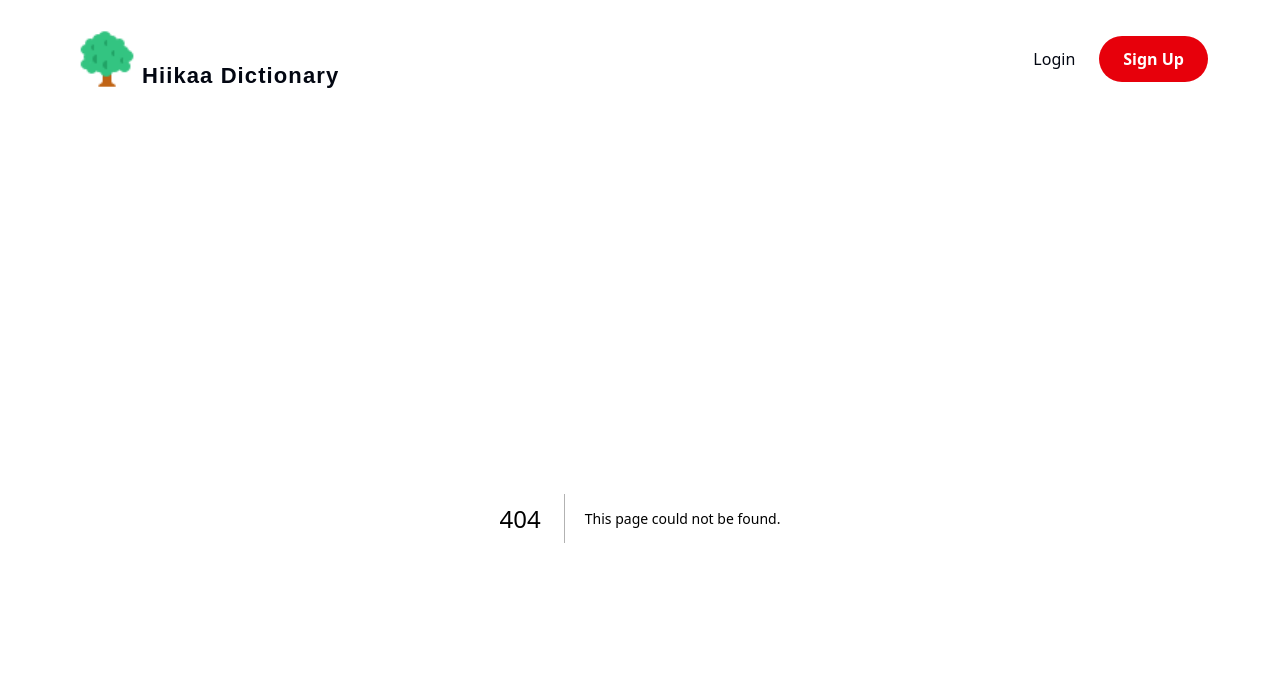
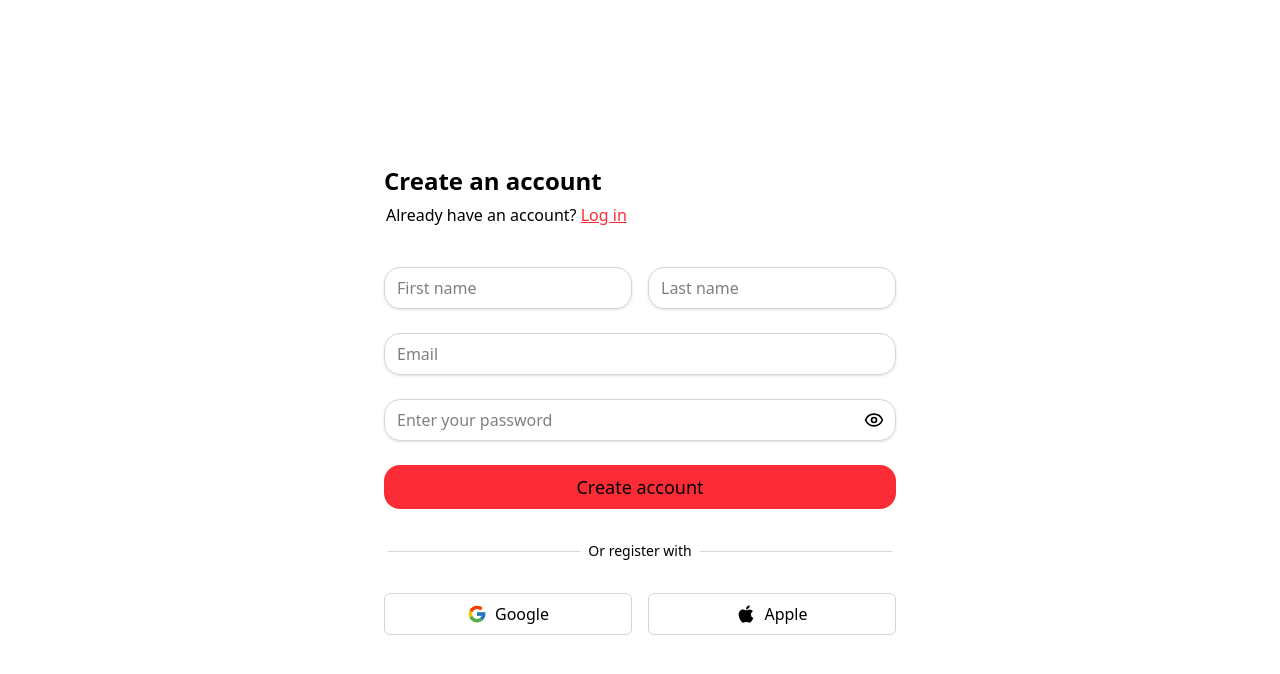
Before and after one commit to rawera-daniel/hiikaa-dictionary, a Next.js app: page /signup in a window 1280 px wide. Before the commit this address had no page. Shown: the top 674 px of the page. Built offline with nearby package versions, Linux system fonts and the light colour scheme; a web font is replaced by a local one.

Commit message:
feat: build a signup page

```diff
--- a/app/_components/HeaderWrapper.js
+++ b/app/_components/HeaderWrapper.js
@@ -8,6 +8,7 @@ export default function HeaderWrapper() {
 
   if (
     pathname === "/login" ||
+    pathname === "/signup" ||
     pathname === "/dashboard" ||
     pathname === "/dashboard/profile" ||
     pathname === "/dashboard/add-word"
--- /dev/null
+++ b/app/_components/SignUp.js
@@ -0,0 +1,109 @@
+"use client";
+
+import { Eye, EyeOff } from "lucide-react";
+import Link from "next/link";
+import { useState } from "react";
+import { FaApple } from "react-icons/fa";
+import { FcGoogle } from "react-icons/fc";
+
+export default function SignUp() {
+  const [showPassword, setShowPassword] = useState(false);
+
+  const togglePasswordVisibility = () => {
+    setShowPassword(!showPassword);
+  };
+
+  return (
+    <div className="min-h-screen flex items-center justify-center">
+      <div className="w-full max-w-lg">
+        <h1 className="text-2xl font-bold text-black mb-1.5">
+          Create an account
+        </h1>
+        <p className="text-base mb-8 pl-0.5">
+          Already have an account?{" "}
+          <Link
+            href="/login"
+            className="text-red-500 underline decoration-red-500"
+          >
+            Log in
+          </Link>
+        </p>
+
+        <div className="space-y-6">
+          <div className="grid grid-cols-2 gap-4">
+            <div>
+              <input
+                placeholder="First name"
+                className="mt-2 block w-full px-3 py-2 border border-gray-300 rounded-2xl shadow-sm focus:outline-none focus:ring-red-500 focus:border-red-500"
+                required
+              />
+            </div>
+            <div>
+              <input
+                placeholder="Last name"
+                className="mt-2 block w-full px-3 py-2 border border-gray-300 rounded-2xl shadow-sm focus:outline-none focus:ring-red-500 focus:border-red-500"
+                required
+              />
+            </div>
+          </div>
+
+          <div>
+            <input
+              type="email"
+              placeholder="Email"
+              className="mt-2 block w-full px-3 py-2 border border-gray-300 rounded-2xl shadow-sm focus:outline-none focus:ring-red-500 focus:border-red-500"
+              required
+            />
+          </div>
+
+          <div className="relative">
+            <input
+              type={showPassword ? "text" : "password"}
+              placeholder="Enter your password"
+              className="mt-2 block w-full px-3 py-2 border border-gray-300 rounded-2xl shadow-sm focus:outline-none focus:ring-red-500 focus:border-red-500"
+              required
+            />
+            <button
+              type="button"
+              className="absolute inset-y-0 right-0 pr-3 flex items-center"
+              onClick={togglePasswordVisibility}
+            >
+              {showPassword ? (
+                <EyeOff className="h-5 w-5 text-black" />
+              ) : (
+                <Eye className="h-5 w-5 text-black" />
+              )}
+            </button>
+          </div>
+
+          <Link
+            href="/login"
+            className="w-full block text-center bg-red-500 font-medium text-lg py-2 px-4 cursor-pointer rounded-2xl hover:bg-red-600 focus:outline-none focus:ring-2 focus:ring-red-500 focus:ring-offset-2 mt-4"
+          >
+            Create account
+          </Link>
+
+          <div className="relative mt-8 mb-8">
+            <div className="absolute inset-1 flex items-center">
+              <span className="w-full border-t border-gray-300"></span>
+            </div>
+            <div className="relative flex justify-center text-sm">
+              <span className="px-2 bg-white text-black">Or register with</span>
+            </div>
+          </div>
+
+          <div className="grid grid-cols-2 gap-4">
+            <button className="flex items-center justify-center font-medium space-x-2 border border-gray-300 py-2 rounded-md cursor-pointer hover:bg-gray-100">
+              <FcGoogle className="h-5 w-5" />
+              <span>Google</span>
+            </button>
+            <button className="flex items-center justify-center font-medium space-x-2 border border-gray-300  py-2 rounded-md cursor-pointer hover:bg-gray-100">
+              <FaApple className="h-5 w-5" />
+              <span>Apple</span>
+            </button>
+          </div>
+        </div>
+      </div>
+    </div>
+  );
+}
--- a/app/login/page.js
+++ b/app/login/page.js
@@ -14,7 +14,6 @@ export default function Login() {
   return (
     <div className="flex items-center justify-center min-h-screen">
       <div className="p-12  w-full max-w-lg">
-        {/* <h1 className="text-2xl font-bold mb-6 text-center">Log In</h1> */}
         <h1 className="text-2xl font-bold mb-1.5  text-center">
           Welcome Back!
         </h1>
@@ -50,12 +49,12 @@ export default function Login() {
               required
             />
           </div>
-          <button
-            type="submit"
-            className="w-full bg-red-500 font-medium text-lg py-2 px-4 cursor-pointer rounded-2xl hover:bg-red-600 focus:outline-none focus:ring-2 focus:ring-red-500 focus:ring-offset-2 mt-4"
+          <Link
+            href="/dashboard"
+            className="w-full block text-center bg-red-500 font-medium text-lg py-2 px-4 cursor-pointer rounded-2xl hover:bg-red-600 focus:outline-none focus:ring-2 focus:ring-red-500 focus:ring-offset-2 mt-4"
           >
             Log In
-          </button>
+          </Link>
           <p className="text-center mt-6 text-lg">
             Forget your password?
             <span className="text-red-700"> Reset password</span>
--- /dev/null
+++ b/app/signup/page.js
@@ -0,0 +1,5 @@
+import SignUp from "../_components/SignUp";
+
+export default function page() {
+  return <SignUp />;
+}
--- a/package.json
+++ b/package.json
@@ -12,7 +12,8 @@
     "lucide-react": "^0.487.0",
     "next": "15.2.1",
     "react": "^19.0.0",
-    "react-dom": "^19.0.0"
+    "react-dom": "^19.0.0",
+    "react-icons": "^5.5.0"
   },
   "devDependencies": {
     "@eslint/eslintrc": "^3",
```
Also changed, not shown: 1 other file (tests, documents, lock files or other folders).
